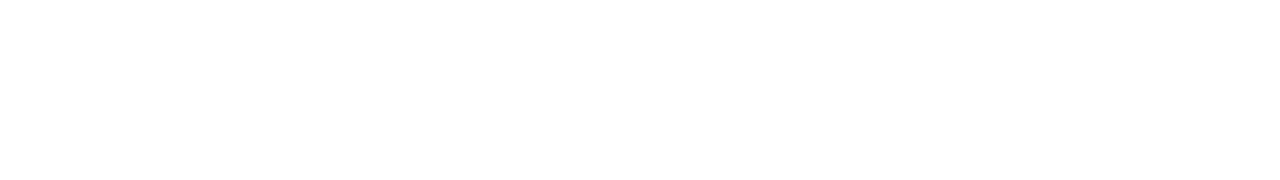
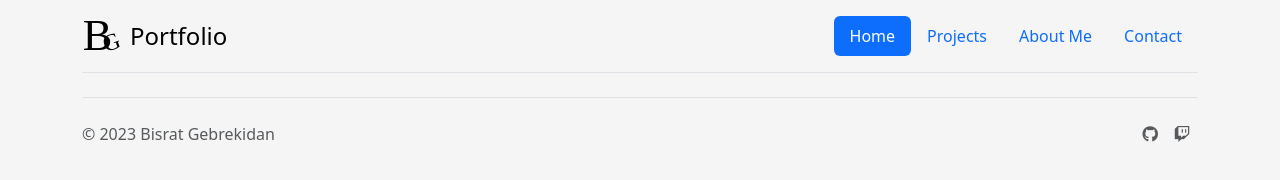
Before and after one commit to BizTheHabesha/bisratgebrekidan-portfolio, a plain HTML site: page index.html in a window 1280 px wide. Drawn offline with nearby package versions, Linux system fonts and the light colour scheme.

Commit message:
add header and footer

```diff
--- a/assets/css/style.css
+++ b/assets/css/style.css
@@ -0,0 +1,9 @@
+:root{
+    --main-bg-color: #f5f5f5;
+    --light-bg-color: #f5f5f5;
+    --dark-bg-color: #333;
+    --main-bg-image: url(../img/bg.jpg);
+}
+body{
+    background-color: var(--light-bg-color);
+}
--- a/assets/js/script.js
+++ b/assets/js/script.js
@@ -0,0 +1,13 @@
+// wrap in jQuery call to ensure code isn't run until HTML is loaded completly
+$(function(){
+    // when a nav link is pressed
+    $('.nl-imp').click(function (e) {
+        e.preventDefault();
+        // loop through the links and make them inactive
+        for(let link of $('.nav-link')){
+            $(link).removeClass('active');
+        }
+        // make the one that was pressed active
+        $(e.target).addClass('active');
+    });
+})
--- a/index.html
+++ b/index.html
@@ -12,9 +12,89 @@
             crossorigin="anonymous"
         />
         <link rel="stylesheet" href="assets/css/style.css" />
-        <title>Portfolio</title>
+        <script
+            src="https://kit.fontawesome.com/dbcdeaaf93.js"
+            crossorigin="anonymous"
+        ></script>
+        <title>Biz's Portfolio</title>
     </head>
     <body>
+        <div id="default-header-container" class="container">
+            <header
+                id="default-header"
+                class="d-flex flex-wrap justify-content-center py-3 mb-4 border-bottom"
+            >
+                <a
+                    href="/"
+                    class="d-flex align-items-center mb-3 mb-md-0 me-md-auto link-body-emphasis text-decoration-none"
+                >
+                    <img
+                        src="assets/img/bg-logo-01.svg"
+                        alt="logo"
+                        class="bi me-2 logo-img"
+                        width="40"
+                        height="32"
+                    />
+                    <span class="fs-4 header-text">Portfolio</span>
+                </a>
+
+                <ul class="nav nav-pills">
+                    <li class="nav-item">
+                        <a
+                            href="#"
+                            class="nav-link nl-imp active"
+                            aria-current="page"
+                            >Home</a
+                        >
+                    </li>
+                    <li class="nav-item">
+                        <a href="#projects" class="nav-link nl-imp">Projects</a>
+                    </li>
+                    <li class="nav-item">
+                        <a href="#about-me" class="nav-link nl-imp">About Me</a>
+                    </li>
+                    <li class="nav-item">
+                        <a href="#contact" class="nav-link nl-imp">Contact</a>
+                    </li>
+                </ul>
+            </header>
+        </div>
+        <main></main>
+        <div class="container">
+            <footer
+                class="d-flex flex-wrap justify-content-between align-items-center py-3 my-4 border-top"
+            >
+                <p class="col-md-4 mb-0 text-body-secondary">
+                    © 2023 Bisrat Gebrekidan
+                </p>
+
+                <a
+                    href="/"
+                    class="col-md-4 d-flex align-items-center justify-content-center mb-3 mb-md-0 me-md-auto link-body-emphasis text-decoration-none"
+                >
+                    <svg class="bi me-2" width="40" height="32">
+                        <use xlink:href="#bootstrap"></use>
+                    </svg>
+                </a>
+
+                <ul class="nav col-md-4 justify-content-end">
+                    <li class="nav-item">
+                        <a
+                            href="https://github.com/BizTheHabesha"
+                            class="nav-link px-2 text-body-secondary"
+                            ><i class="fa-brands fa-github"></i></a
+                        >
+                    </li>
+                    <li class="nav-item">
+                        <a
+                            href="https://www.twitch.tv/chillwithbiz"
+                            class="nav-link px-2 text-body-secondary"
+                            ><i class="fa-brands fa-twitch"></i></a
+                        >
+                    </li>
+                </ul>
+            </footer>
+        </div>
         <script
             src="https://cdn.jsdelivr.net/npm/bootstrap@5.3.0-alpha3/dist/js/bootstrap.bundle.min.js"
             integrity="sha384-ENjdO4Dr2bkBIFxQpeoTz1HIcje39Wm4jDKdf19U8gI4ddQ3GYNS7NTKfAdVQSZe"
```
